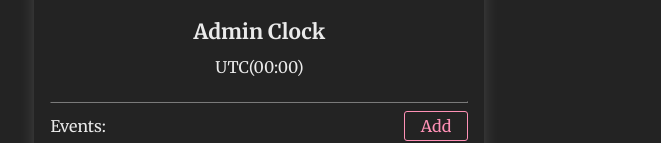
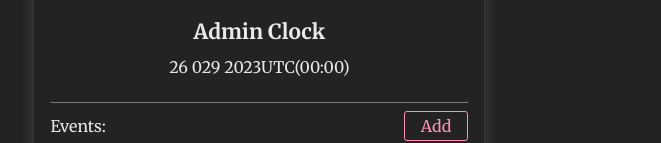
Before and after one commit to rislammb/track-zone-test, a React (Create React App) app: page / in a window 1280 px wide. Shown: the part 175-318 px from the top of the page, without its empty margins (308-969 px from the left). Built offline with nearby package versions, Linux system fonts and the light colour scheme.

Commit message:
Update Clock.jsx

```diff
--- a/src/components/clock/Clock.jsx
+++ b/src/components/clock/Clock.jsx
@@ -1,4 +1,4 @@
-import { addMinutes, formatDistance } from 'date-fns';
+import { addMinutes, format,  formatDistance } from 'date-fns';
 import { addZeroFrist, getAmPm, getHours, minutesFromUTC } from '../../utils';
 
 import useClock from '../../hooks/useClock';
@@ -47,6 +47,7 @@ const Clock = ({ adminClock, clock, date, openModal, deleteClock }) => {
       </Title>
       <Title size={'sm'}>{clock ? clock.title : adminClock.title}</Title>
       <Text ta={'center'}>
+        {format(time, 'dd mmm yyyy')}
         {JSON.parse(clock ? clock.timeZone : adminClock.timeZone)?.title}(
         {JSON.parse(clock ? clock.difference : adminClock.difference)?.title})
       </Text>
```
